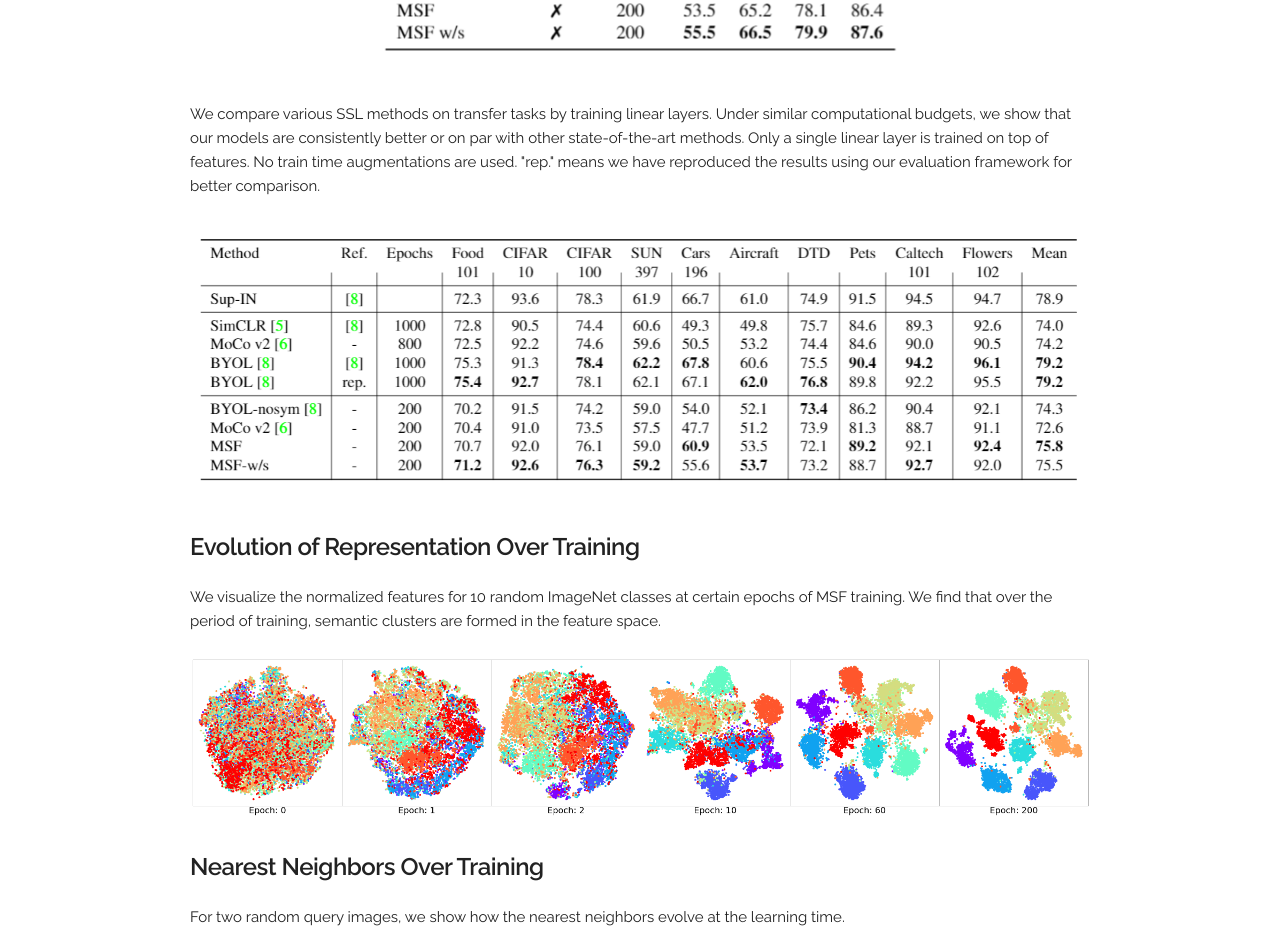
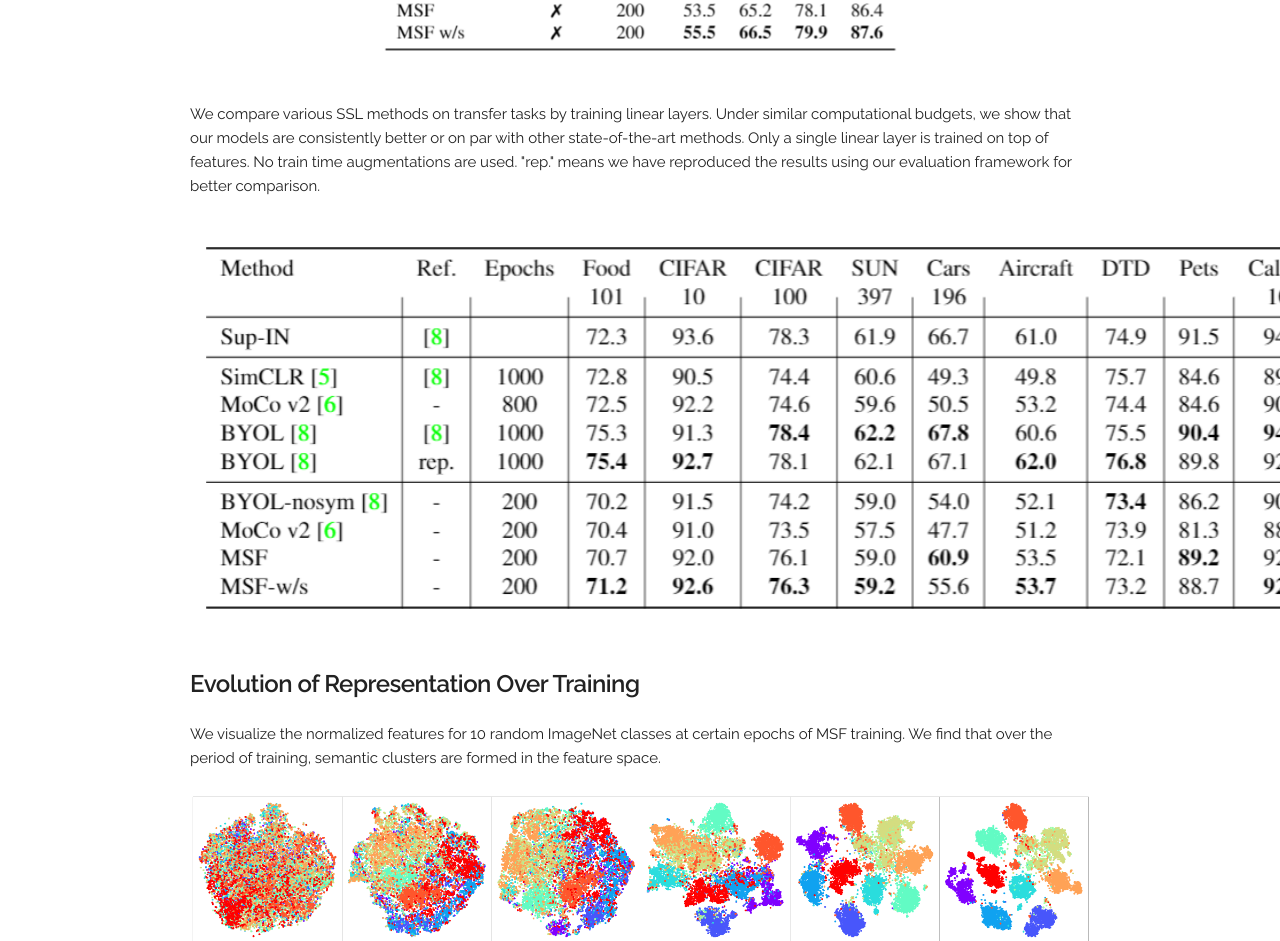
Before and after one commit to UMBCvision/MSF, a Jekyll site: the page built from docs/index.html, in a window 1280 px wide. Shown: the part 3993-4934 px from the top of the page. Built offline with Jekyll 4.4.1, drawn with Linux system fonts in a browser that asks for light colours; grey boxes are pictures that could not be loaded.

Commit message:
Update index.html

```diff
--- a/docs/index.html
+++ b/docs/index.html
@@ -106,7 +106,7 @@
   </p>
 
       </p>
-<p style="text-align:center;"><img src="{{ site.baseurl }}/assets/images/result_table3.png" width="100%" alt style>
+<p style="text-align:center;"><img src="{{ site.baseurl }}/assets/images/result_table3.png" width="150%" alt style>
 
     </p>
 
```
